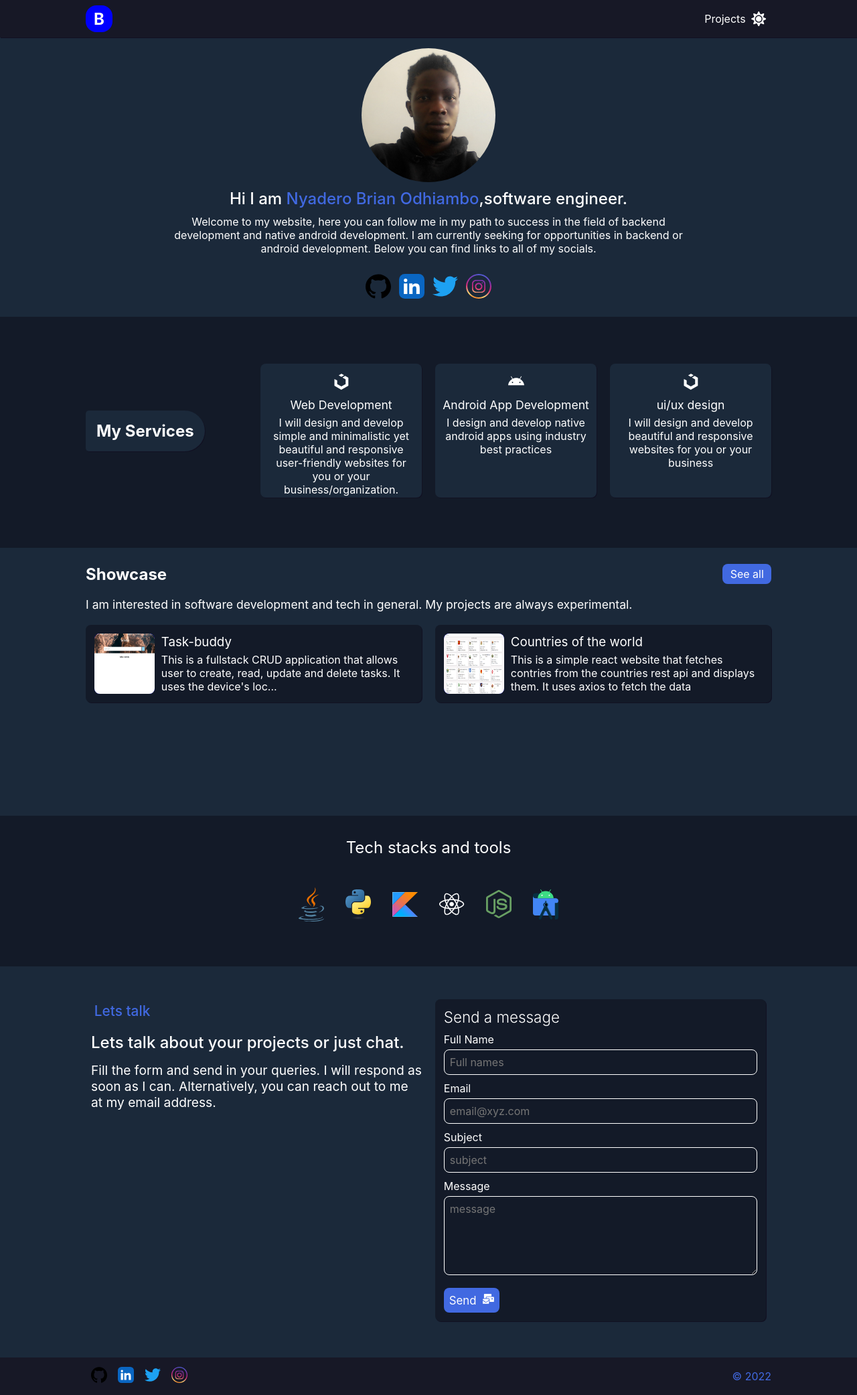
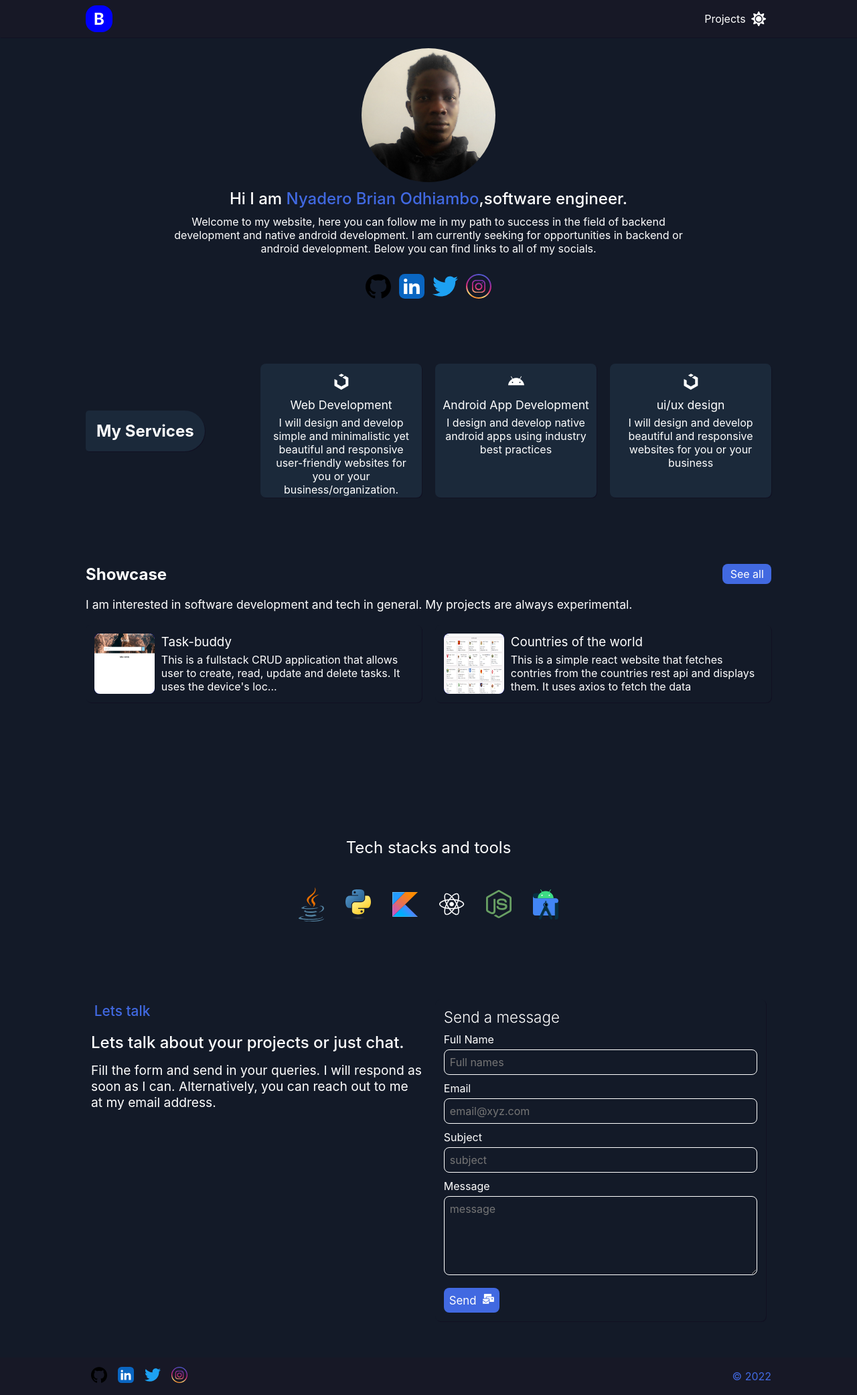
Before and after one commit to nyadero/portfolio, a Next.js app: page / in a window 1280 px wide. Shown: the whole page at 67% size. Built offline with nearby package versions, Linux system fonts and the light colour scheme.

Commit message:
added a new project

```diff
--- a/src/components/Navigation/Navigation.module.css
+++ b/src/components/Navigation/Navigation.module.css
@@ -6,7 +6,7 @@
     display: flex;
     align-items: center;
     justify-content: space-between;
-     max-width: 1400px;
+     /* max-width: 1400px; */
     margin: 0 auto;
 }
 .logoContainer{
--- a/src/styles/Home.module.css
+++ b/src/styles/Home.module.css
@@ -6,7 +6,7 @@
   flex-direction: column;
   justify-content: center;
   padding: 1rem 20vw;
-  background: var(--background-color-light);
+  /* background: var(--background-color-light); */
 }
 .socialLinks{
   padding: .2rem;
@@ -140,7 +140,7 @@
 .projectsContainer{
   margin-top: 25px;
   min-height: 400px;
-  background: var(--background-color-light);
+  /* background: var(--background-color-light); */
   padding: 1.5rem 10vw;
 }
 .projectsTitle{
@@ -169,7 +169,7 @@
 /* contacts container */
 .contactsContainer{
   padding: 1rem 10vw;
-  background: var(--background-color-light);
+  /* background: var(--background-color-light); */
 }
 @media screen and (max-width: 909px) {
   .hero{
--- a/src/styles/globals.css
+++ b/src/styles/globals.css
@@ -46,7 +46,7 @@ ul{
 }
 .light-theme{
   --background-color: #efeeef;
-  --background-color-light: rgb(219, 219, 219);
+  --background-color-light: rgb(251, 250, 250);
   --border-color: #333;
 
   --color: rgba(4, 1, 32, 0.897);
```
